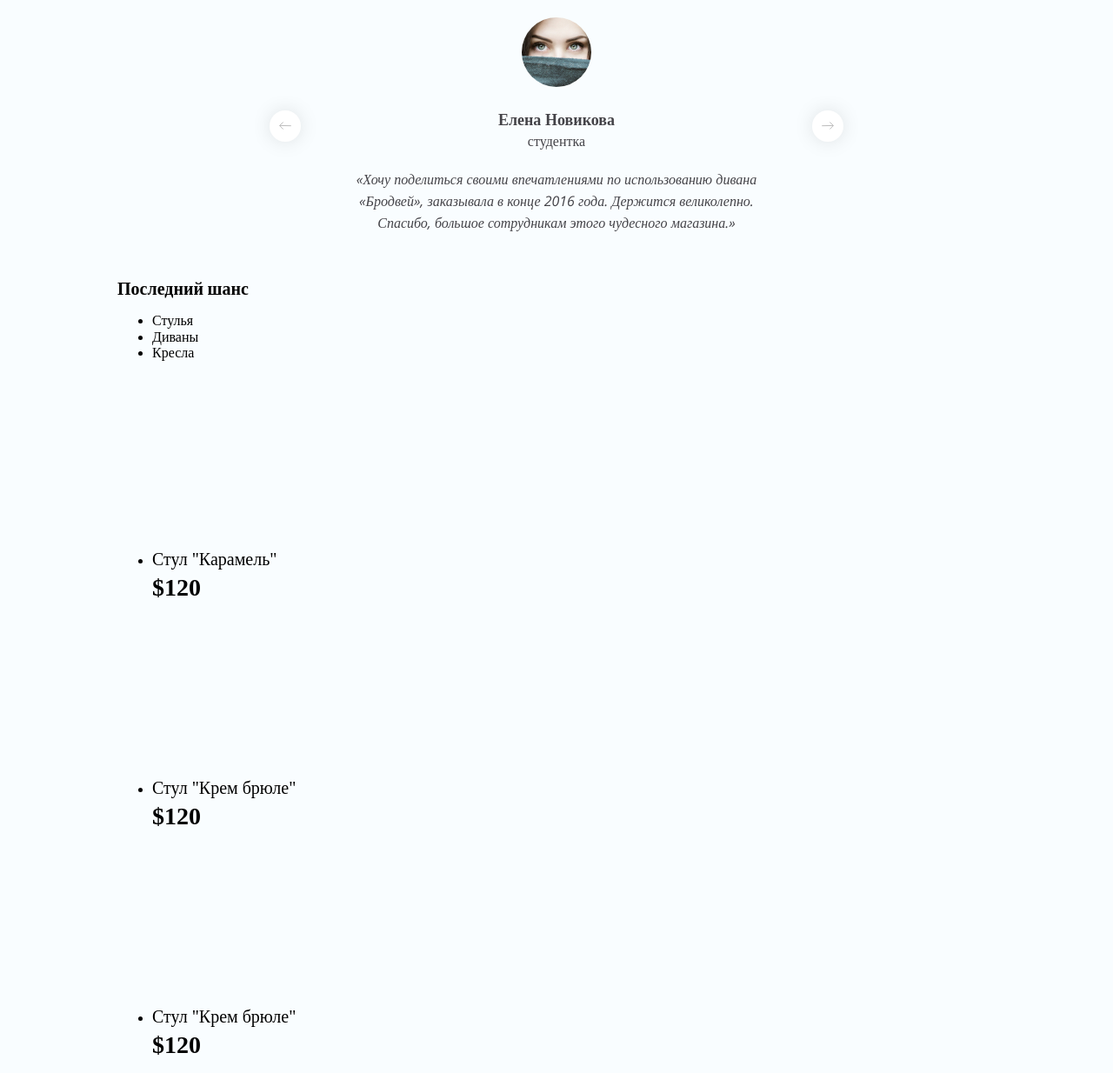
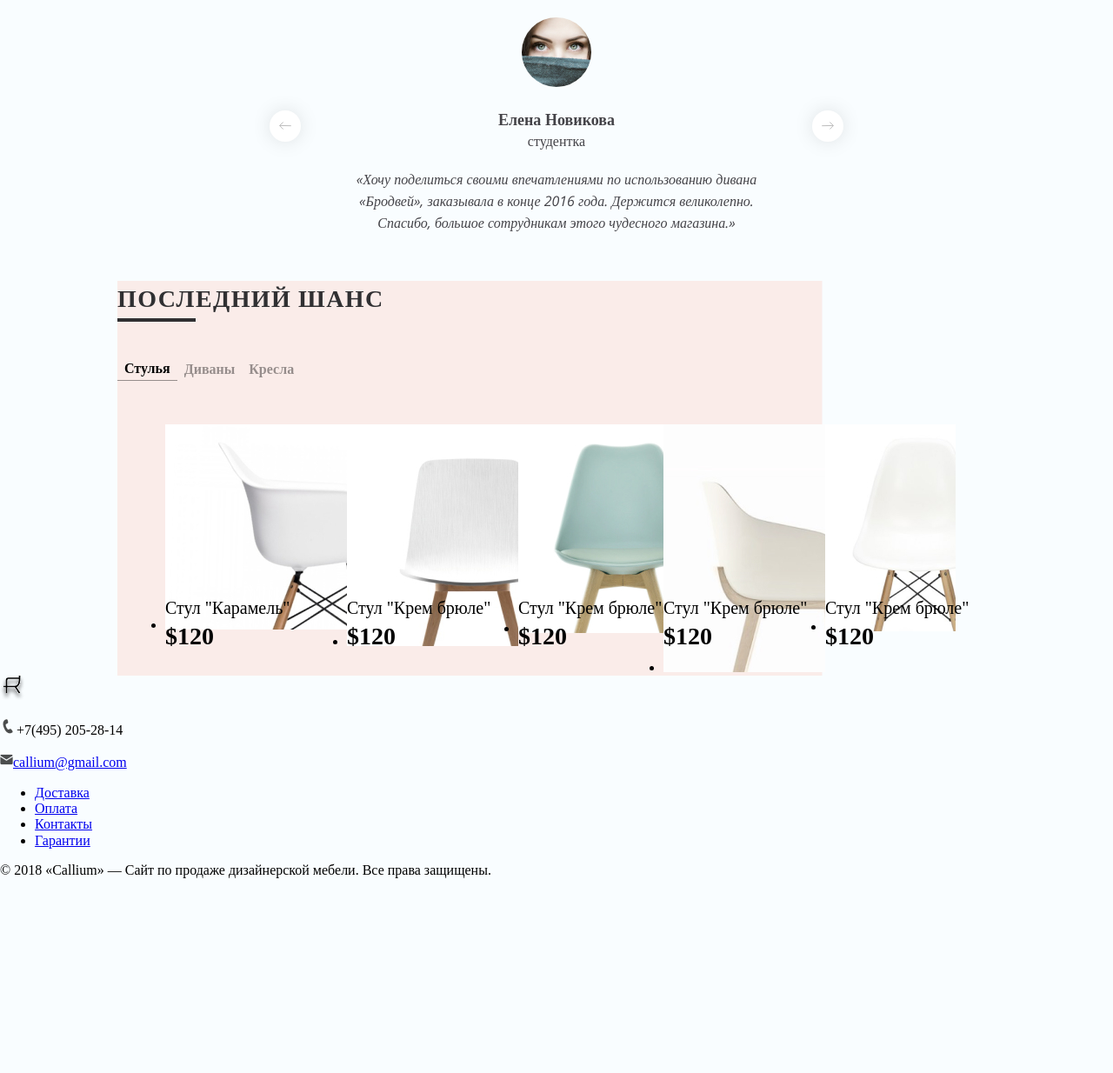
Before and after one commit to don-nick1201/Furniture, a website: page source/index.html in a window 1280 px wide. Shown: the part 1566-2800 px from the top of the page at 87% size. After the commit the page ends 2593 px from the top, so only its background shows below. Drawn offline with nearby package versions, Linux system fonts and the light colour scheme; files that its build step writes are made by us from their sources; a web font is replaced by a local one.

Commit message:
Начал делать вкладки со старой мебелью

```diff
--- a/source/index.html
+++ b/source/index.html
@@ -23,6 +23,7 @@
             <li class="main-nav__menu-item">Мебель</li>
             <li class="main-nav__menu-item">Освещение</li>
             <li class="main-nav__menu-item">Текстиль</li>
+            <li class="main-nav__menu-item">Водопровод</li>
           </ul>
           <form action="https://echo.htmlacademy.ru" method="post" class="main-nav__serchform">
             <input type="serch" name="serch-field" id="serch-field">
@@ -109,38 +110,101 @@
         </section>
         <section class="old-products">
           <h2 class="old-products__header">Последний шанс</h2>
-          <ul>
-            <li>Стулья</li>
-            <li>Диваны</li>
-            <li>Кресла</li>
+          <div class="old-products__tabs">
+            <input type="radio" name="tab-btn" id="tab-btn-1" value="" checked>
+            <label for="tab-btn-1">Стулья</label>
+            <input type="radio" name="tab-btn" id="tab-btn-2" value="">
+            <label for="tab-btn-2">Диваны</label>
+            <input type="radio" name="tab-btn" id="tab-btn-3" value="">
+            <label for="tab-btn-3">Кресла</label>
+            <div id="content-1">
+              <ul class="old-products__list">
+                <li class="new-products__element">
+                  <div class="product__image"><img src="img/old_chear1.jpg" alt="Первый стул"></div>
+                  <div class="product__caption">Стул "Карамель"</div>
+                  <div class="product__cost">$120</div>
+                </li>
+                <li class="new-products__element">
+                  <div class="product__image"><img src="img/old_chear2.jpg" alt="Второй стул"></div>
+                  <div class="product__caption">Стул "Крем брюле"</div>
+                  <div class="product__cost">$120</div>
+                </li>
+                <li class="new-products__element">
+                  <div class="product__image"><img src="img/old_chear3.jpg" alt="третий стул"></div>
+                  <div class="product__caption">Стул "Крем брюле"</div>
+                  <div class="product__cost">$120</div>
+                </li>
+                <li class="new-products__element">
+                  <div class="product__image"><img src="img/old_chear4.jpg" alt="Четвертый стул"></div>
+                  <div class="product__caption">Стул "Крем брюле"</div>
+                  <div class="product__cost">$120</div>
+                </li>
+                <li class="new-products__element">
+                  <div class="product__image"><img src="img/old_chear5.jpg" alt="Пятый стул"></div>
+                  <div class="product__caption">Стул "Крем брюле"</div>
+                  <div class="product__cost">$120</div>
+                </li>
               </ul>
+            </div>
+            <div id="content-2">
               <ul class="old-products__list">
                 <li class="new-products__element">
                   <div class="product__image"></div>
                   <div class="product__caption">Стул "Карамель"</div>
-              <div class="product__cost">$120</div>
+                  <div class="product__cost">$220</div>
                 </li>
                 <li class="new-products__element">
                   <div class="product__image"></div>
                   <div class="product__caption">Стул "Крем брюле"</div>
-              <div class="product__cost">$120</div>
+                  <div class="product__cost">$220</div>
                 </li>
                 <li class="new-products__element">
                   <div class="product__image"></div>
                   <div class="product__caption">Стул "Крем брюле"</div>
-              <div class="product__cost">$120</div>
+                  <div class="product__cost">$220</div>
                 </li>
                 <li class="new-products__element">
                   <div class="product__image"></div>
                   <div class="product__caption">Стул "Крем брюле"</div>
-              <div class="product__cost">$120</div>
+                  <div class="product__cost">$220</div>
                 </li>
                 <li class="new-products__element">
                   <div class="product__image"></div>
                   <div class="product__caption">Стул "Крем брюле"</div>
-              <div class="product__cost">$120</div>
+                  <div class="product__cost">$220</div>
                 </li>
               </ul>
+            </div>
+            <div id="content-3">
+              <ul class="old-products__list">
+                <li class="new-products__element">
+                  <div class="product__image"></div>
+                  <div class="product__caption">Стул "Карамель"</div>
+                  <div class="product__cost">$320</div>
+                </li>
+                <li class="new-products__element">
+                  <div class="product__image"></div>
+                  <div class="product__caption">Стул "Крем брюле"</div>
+                  <div class="product__cost">$320</div>
+                </li>
+                <li class="new-products__element">
+                  <div class="product__image"></div>
+                  <div class="product__caption">Стул "Крем брюле"</div>
+                  <div class="product__cost">$320</div>
+                </li>
+                <li class="new-products__element">
+                  <div class="product__image"></div>
+                  <div class="product__caption">Стул "Крем брюле"</div>
+                  <div class="product__cost">$320</div>
+                </li>
+                <li class="new-products__element">
+                  <div class="product__image"></div>
+                  <div class="product__caption">Стул "Крем брюле"</div>
+                  <div class="product__cost">$320</div>
+                </li>
+              </ul>
+            </div>
+          </div>
         </section>
       </div>
     </main>
--- a/source/less/blocks/main-nav.less
+++ b/source/less/blocks/main-nav.less
@@ -29,13 +29,8 @@
   list-style-type: none;
   align-items: center;
   min-width: 380px;
-  width: 50%;
-  margin-left: 95px;
 }
 
-.main-nav__menu-item {
-  width:50px;
-}
 .main-nav__serchform {
   margin-left: 0;
 }
--- a/source/less/blocks/new-products.less
+++ b/source/less/blocks/new-products.less
@@ -22,5 +22,15 @@
   line-height: 37px;
   letter-spacing: 0.05em;
   color: #303032;
+  text-transform: uppercase;
+  position: relative;
+}
 
+.new-products__header h2::after{
+  content: '';
+  border-bottom: solid 4px #303032;
+  width:90px;
+  position: absolute;
+  bottom: -10px;
+  left: 0;
 }
--- a/source/less/blocks/old-product.less
+++ /dev/null
@@ -1,9 +0,0 @@
-.old-product__header {
-  font-family: 'Playfair Display';
-  font-style: normal;
-  font-weight: 700;
-  font-size: 28px;
-  line-height: 37px;
-  letter-spacing: 0.05em;
-  color: #303032;
-}
--- /dev/null
+++ b/source/less/blocks/old-products.less
@@ -0,0 +1,83 @@
+.old-products {
+  background-image: url(../img/pink_rectangle.svg);
+  background-repeat: no-repeat;
+  background-size: 815px 545px;
+  background-position: left top;
+}
+.old-products__header {
+  font-family: 'Playfair Display';
+  font-style: normal;
+  font-weight: 700;
+  font-size: 28px;
+  line-height: 37px;
+  letter-spacing: 0.05em;
+  color: #303032;
+  text-transform: uppercase;
+  position: relative;
+  margin-bottom: 48px;
+}
+
+.old-products__header::after {
+  content: '';
+  border-bottom: solid 4px #303032;
+  width:90px;
+  position: absolute;
+  bottom: -10px;
+  left: 0;
+}
+
+.old-products__tabs {
+  font-size: 0;
+}
+
+.old-products__tabs>input[type="radio"] {
+  display: none;
+}
+
+.old-products__tabs>div {
+  /* скрыть контент по умолчанию */
+  display: none;
+  padding: 10px 15px;
+  font-size: 16px;
+}
+
+ /* отобразить контент, связанный с вабранной радиокнопкой (input type="radio") */
+ #tab-btn-1:checked~#content-1,
+ #tab-btn-2:checked~#content-2,
+ #tab-btn-3:checked~#content-3 {
+   display: block;
+ }
+
+ .old-products__tabs>label {
+  display: inline-block;
+  text-align: center;
+  vertical-align: middle;
+  user-select: none;
+  padding: 2px 8px;
+
+  color: rgba(0, 0, 0, 0.40);
+  font-family: Open Sans;
+  font-weight: 600;
+  line-height: 153.885%;
+
+  font-size: 16px;
+  line-height: 1.5;
+  cursor: pointer;
+  position: relative;
+  top: 1px;
+  margin-bottom: 25px;
+}
+
+.old-products__tabs>label:not(:first-of-type) {
+  border-left: none;
+}
+
+.old-products__tabs>input[type="radio"]:checked+label {
+  border-bottom: 1px solid rgba(0, 0, 0, 0.40);
+  color: #000;
+}
+
+.old-products__list {
+  display: flex;
+  flex-direction: row;
+}
--- a/source/less/blocks/prima-fitch.less
+++ b/source/less/blocks/prima-fitch.less
@@ -60,5 +60,6 @@
 }
 .prima-fitch__image {
   position: absolute;
+  z-index: -1;
   right: 0;
 }
--- a/source/less/style.less
+++ b/source/less/style.less
@@ -16,4 +16,4 @@
 @import "blocks/reviews.less";
 @import "blocks/review.less";
 @import "blocks/reviewer.less";
-@import "blocks/old-product.less";
+@import "blocks/old-products.less";
```
Also changed, not shown: source/img/old_chear1.jpg (added), source/img/old_chear2.jpg (added), source/img/old_chear3.jpg (added), source/img/old_chear4.jpg (added), source/img/old_chear5.jpg (added), source/img/pink_rectangle.svg (added). Lines whose indentation alone changed are shown as unchanged.
